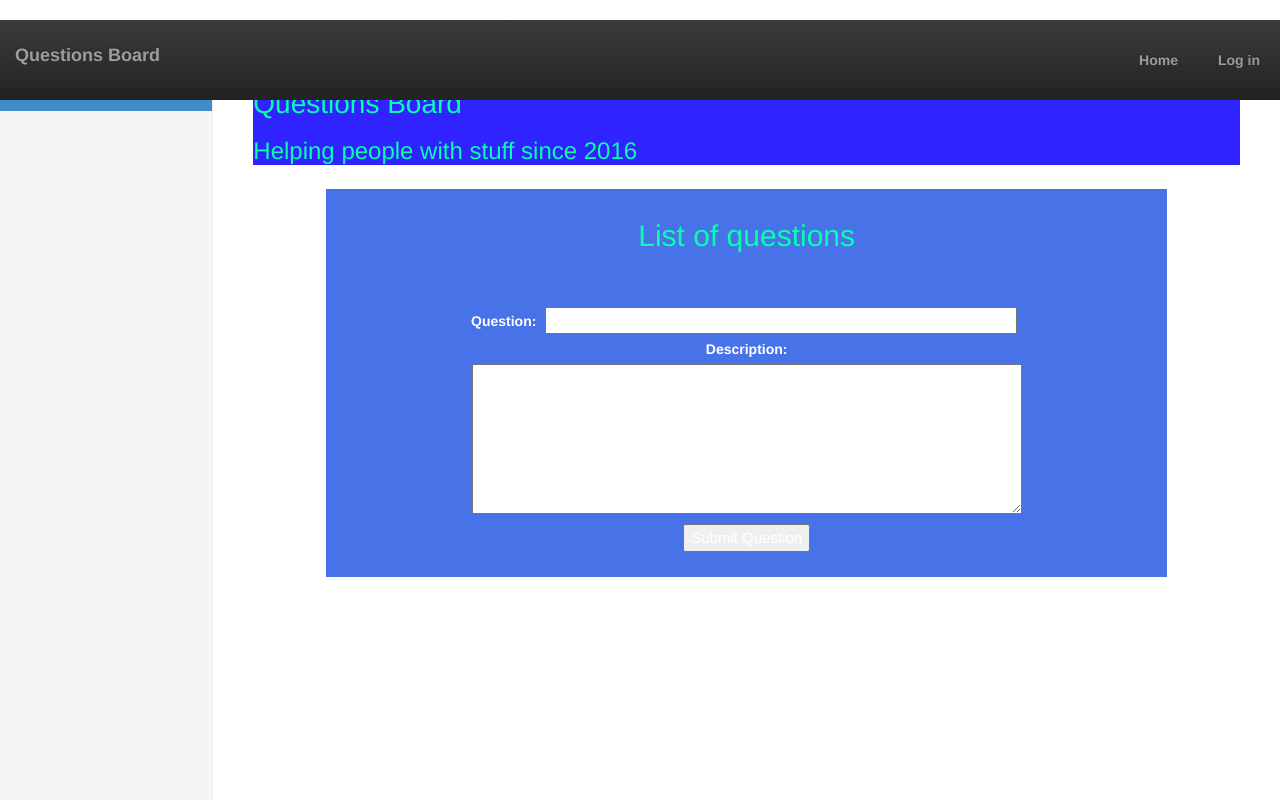
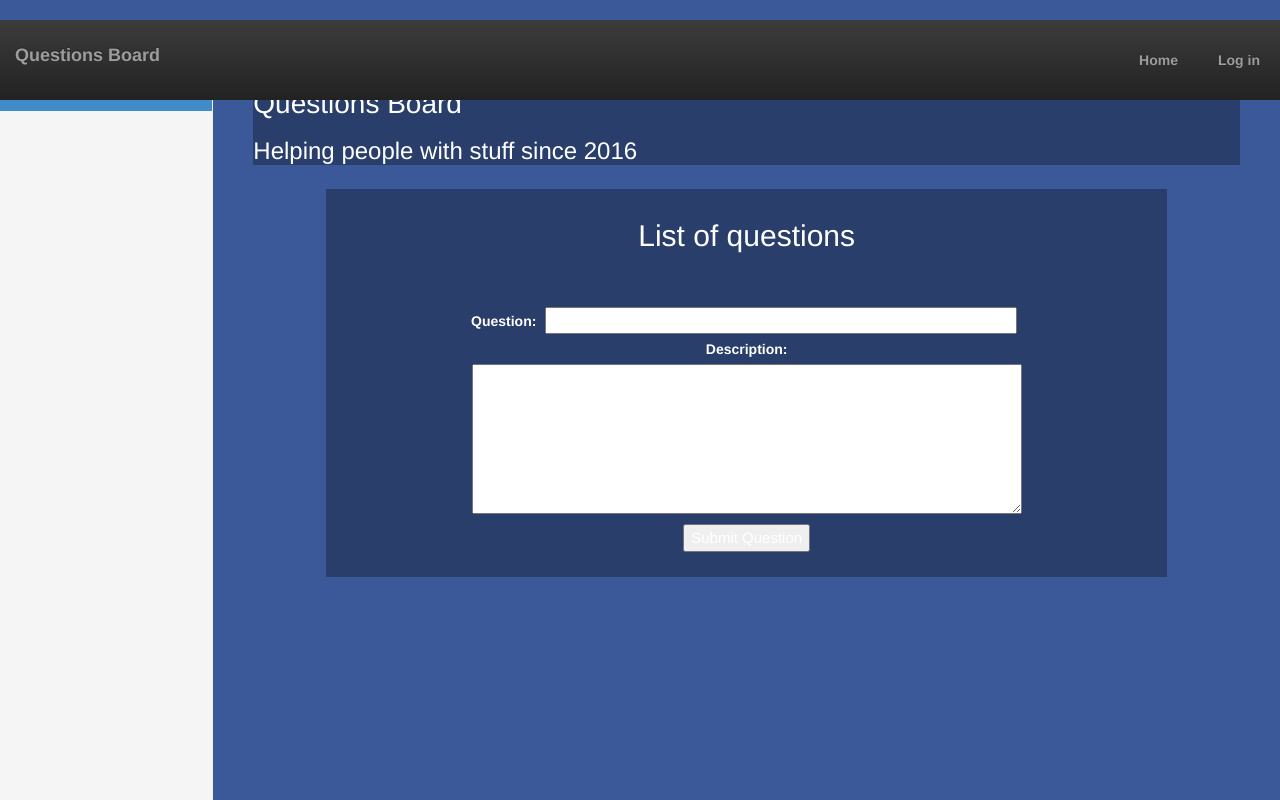
Before and after one commit to TIY-c6-questionbox/question-box, a Django app: page / in a window 1280 px wide. Run offline with Django 3.2, Linux system fonts and the light colour scheme; some libraries are stand-ins or nearby versions.

Commit message:
Updated colors

```diff
--- a/questionboard/static/css/style.css
+++ b/questionboard/static/css/style.css
@@ -99,47 +99,48 @@
 COLORS
 ****************************/
 
-/* site body dark blue, text white */
+/* site body blue, text white */
 body {
-    background-color: #FFF;
+    background-color: #3B5998;
     color: #FFF;
 }
 
-/* bluish green header, medium blue boarder */
+/* blue header, light blue boarder */
 header {
-    background: #2F23FF;
-    border-color: #2F23FF;
+    background: #293E6A;
+    border-color: #639BF1;
 }
 
-/* pale blue nav background on mobile */
+/* dark blue nav background on mobile */
 nav {
-    background: #4873E8;
+    background: #293E6A;
 }
 
-/* slate logo text */
+/* white logo text */
 h1, h2 {
-    color: #05FFAE;
+    color: #FFF;
 }
 
-/* medium yellow links */
+/* white links */
 a {
-    color: #05FFAE;
+    color: #FFF;
 }
 
-/* light yellow nav links */
+/* bronze nav links */
 nav a, nav a:visited {
-    color: #05FFAE;
+    color: #B6A754;
 }
 
-/* medium red selected nav links */
+/* bronze nav links */
 nav a.selected, nav a:hover {
-    color: #05FFAE;
+    color: #B6A754;
 }
 
 
-/*#2F23FF   blue
-#4873E8     pale blue
-#2F23FF     sky blue
-#1BE0E8     bluish green
-#05FFAE     pale green
+/*
+#293E6A     dark blue
+#3B5998     blue
+#639BF1     light blue
+#77BA9B     pale green
+#B6A754     bronze
 */
```
